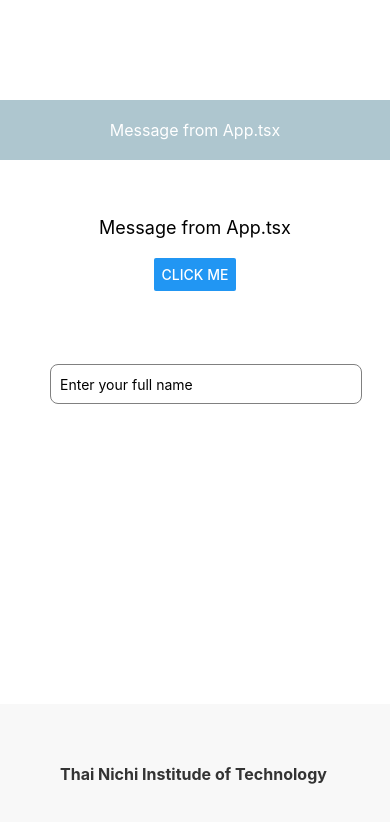
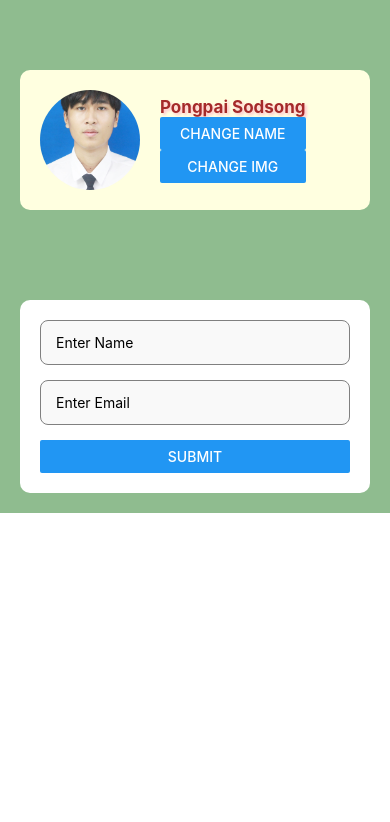
Before and after one commit to Pongpaii/PPreactnativeTNI, a React Native app: screen / in a window 390 px wide. Shown: the top 822 px of the page. Built offline with nearby package versions, Linux system fonts and the light colour scheme.

Commit message:
practice3

```diff
--- a/App.tsx
+++ b/App.tsx
@@ -1,54 +1,15 @@
-import { StatusBar } from "expo-status-bar";
-import React from "react";
-import { StyleSheet, Text, View, Button, Alert, TextInput } from "react-native"; //import component
+import { View, Text } from 'react-native'
+import React from 'react'
+import ProfileScreen from './components/ProfileScreen'
+import Login from './components/Login'
 
-//import style that I create in my folder (appgooter)
-import Appfooter from "./components/Appfooter";
+const App = () => {
+  return (
+    <View>
+      <ProfileScreen/>
+      <Login/>
+    </View>
+  )
+}
 
-//import app header
-import Appheader from "./components/Appheader";
-
-//import content
-import Content from "./components/Content";
-import { stylesPractice } from "./styles/styles";
-import { useEffect, useState } from "react";
-
-export default function App(): React.JSX.Element {
-  //sete state func
-  const [fullname, setFullname] = useState("");
-  const [message, setMessage] = useState("Message from App.tsx");
-  const [footerMessage, setFootermessage] = useState(
-    "Thai Nichi Institude of Technology"
-  );
-
-  //use effect
-  useEffect(() => {
-    console.log("component has mounted");
-  }, []);
-  useEffect(() => {
-    console.log(`FullName has Changed to : ${fullname}`);
-  }, [fullname]); //show log when full name change
-
-  //create function to send this function to the contentinthe line44
-  const handleButtonClick=()=>{
-    Alert.alert("Hello", `Input your fullname : ${fullname}`);
-  };
-
-
-
-  //uxui
-  return (
-    <View style={stylesPractice.container}>
-      <Appheader fullname={fullname} message={message} />
-      {/* <Content message={message} fullname={fullname} /> */}
-      <Content message={message} onButtonClick={handleButtonClick} />
-      <TextInput
-        style={stylesPractice.input}
-        placeholder="Enter your full name"
-        value={fullname}
-        onChangeText={setFullname}
-      />
-      <Appfooter footerMessage={footerMessage} />
-    </View>
-  );
-}
+export default App
--- /dev/null
+++ b/components/Login.tsx
@@ -0,0 +1,19 @@
+import { View, Text, TextInput, Button } from "react-native";
+import React from "react";
+import { styles } from "../styles/styles";
+import { stylesPractice } from "../styles/styles";
+import { useState, useEffect } from "react";
+
+const Login = () => {
+  return (
+    <View style={styles.container}>
+     <View style={styles.LoginContainer}>
+        <TextInput style={stylesPractice.logininput} placeholder="Enter Name" />
+        <TextInput style={stylesPractice.logininput} placeholder="Enter Email"/>
+        <Button title="SUBMIT"></Button>
+    </View>
+    </View>
+  );
+};
+
+export default Login;
--- a/styles/styles.ts
+++ b/styles/styles.ts
@@ -22,6 +22,27 @@ const styles = StyleSheet.create({
     backgroundColor: "lightyellow",
     elevation: 5,
     marginTop: 50,
+  },  loginbigContainer: {
+
+    alignItems: "center",
+    width: "100%", //expand width
+    padding: 20,
+    borderRadius: 10,
+    backgroundColor: "lightyellow",
+    elevation: 5,
+    marginTop: 50,
+  },
+  LoginContainer: {
+
+      justifyContent: "center",
+      padding: 20,
+      marginTop: 50,
+      backgroundColor: '#ffffff', // ต้งัค่าสีพ้ืนหลงัเป็นสีขาว
+      borderRadius: 10, // เพิ่มความมนให้กบัขอบคอนเทนเนอร์
+      elevation: 3, // เพิ่มเงาให้กบัคอนเทนเนอร์(เฉพาะ Android)
+      width: '100%', // ต้งัความกวา้งของ container ให้เต็มหน้าจอ
+
+
   },
   profileName: {
     fontWeight: "bold",
@@ -93,6 +114,16 @@ header: {
     marginVertical :300
 
     }
+    ,  logininput: {
+  height: 45, // เพิ่มความสูงของ TextInput
+borderColor: "gray", // เปลี่ยนสีขอบเป็นสีเทาอ่อน
+borderWidth: 1,
+borderRadius: 8, // เพิ่มความมนให้กบัขอบ TextInput
+marginBottom: 15, // เพิ่มระยะห่างดา้นล่างระหวา่ ง TextInput
+paddingHorizontal: 15, // เพิ่มระยะห่างภายใน TextInput
+backgroundColor: "#f9f9f9", // ต้งัค่าสีพ้ืนหลงัของ TextInput
+
+      }
 
 });
 
```
Also changed, not shown: App3.tsx (added, +53 -0 lines), App1.tsx (line endings or trailing spaces).
